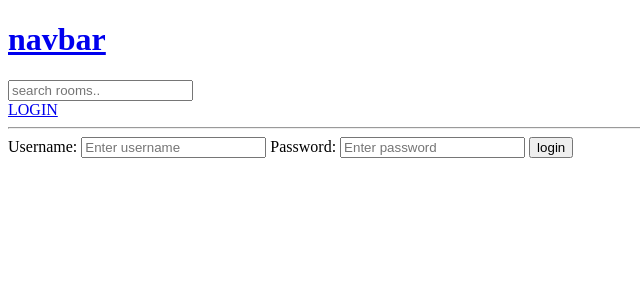
After one commit to arjunthazhath2001/more-django, a Django app: page /login/ in a window 1280 px wide. The commit adds this page. Shown: the top 300 px of the page, without its empty margins (0-640 px from the left). Run offline with Django 5.2, Linux system fonts and the light colour scheme.

Commit message:
login and registration form

```diff
--- a/project_1/app1/templates/app1/home.html
+++ b/project_1/app1/templates/app1/home.html
@@ -39,7 +39,7 @@
 
 
     <div>
-
+        <h5>{{room_count}} rooms available</h5>
         <a href="{% url 'create-room'%}">CREATE-ROOM</a>
         <hr>
         <br>
--- /dev/null
+++ b/project_1/app1/templates/app1/login_register.html
@@ -0,0 +1,20 @@
+{% extends 'main.html' %}
+
+
+
+{% block content %}
+
+<div>
+<form action="" method="POST">
+    {% csrf_token %}
+
+    <label>Username:</label>
+    <input type="text" name="username" placeholder="Enter username"/>
+
+    <label>Password:</label>
+    <input type="password" name="password" placeholder="Enter password"/>
+
+    <input type="submit" value="login"/>
+</form>
+</div>
+{% endblock content %}
--- a/project_1/app1/urls.py
+++ b/project_1/app1/urls.py
@@ -3,6 +3,7 @@ from . import views
 
 
 urlpatterns = [
+    path('login/',views.loginPage,name="login"),
     path('', views.home,name="home"),
     path('room/<str:pk>/', views.room,name="room"),
     path('create-room/', views.createRoom,name="create-room"),
--- a/project_1/app1/views.py
+++ b/project_1/app1/views.py
@@ -1,20 +1,57 @@
 from django.shortcuts import render,redirect
+from django.contrib import messages
 from django.http import HttpResponse
 from .models import Room,Topic
+from django.contrib.auth.models import User
+from django.contrib.auth import authenticate,login,logout
 from .forms  import RoomForm
-
+from django.db.models import Q
 # rooms=[
 #     {'id':1, 'name':'arjun', 'age':20},
 #     {'id':2, 'name':'anjali','age':20},
 #     {'id':3, 'name':'jaya','age':10}
 # ]
 
+
+
+def loginPage(request):
+    if request.method=="POST":
+        username= request.POST.get('username')
+        password= request.POST.get('password')
+
+        try:
+            user= User.objects.get(username=username)
+        except:
+            messages.error(request,'User does not exist')
+
+
+        user= authenticate(request, username=username,password=password)
+
+        if user is not None:
+            login(request,user)
+            return redirect('home')
+        else:
+            messages.error(request,'User not authenticated')
+
+
+
+    context={}
+    return render(request,'app1/login_register.html',context)
+
+
+
+
+
+
 def home(request):
     q= request.GET.get('q') if request.GET.get('q')!= None else ''
-    rooms= Room.objects.filter(topic__name__icontains=q)
+    rooms= Room.objects.filter(Q(topic__name__icontains=q) | Q(name__icontains=q)| Q(desc__icontains=q))
 
     topics= Topic.objects.all()
-    context= {'rooms':rooms, 'topics': topics}
+
+    room_count= rooms.count()
+
+    context= {'rooms':rooms, 'topics': topics, 'room_count':room_count}
     return render(request,'app1/home.html', context)
 
 def room(request,pk):
--- a/project_1/templates/main.html
+++ b/project_1/templates/main.html
@@ -1,12 +1,23 @@
 <!DOCTYPE html>
 <html lang="en">
+
 <head>
     <meta charset="UTF-8">
     <meta name="viewport" content="width=device-width, initial-scale=1.0">
     <title>Document</title>
 </head>
+
 <body>
     {% include 'navbar.html'%}
+
+    {% if messages %}
+    <ul class="messages">
+        {% for message in messages %}
+        <li>{{ message }}</li>
+            {% endfor %}
+    </ul>
+    {% endif %}
+
 
     {% block content %}
 
@@ -15,4 +26,5 @@
     {%endblock%}
 
 </body>
+
 </html>
--- a/project_1/templates/navbar.html
+++ b/project_1/templates/navbar.html
@@ -6,4 +6,9 @@
     <input type="text" name="q" placeholder="search rooms.."/>
 </form>
 
+{% if request.user.is_authenticated %}
+<a href="">LOGOUT</a>
+{% else %}
+<a href="{%url 'login' %}">LOGIN</a>
+{% endif %}
 <hr>
```
Also changed, not shown: project_1/db.sqlite3.
